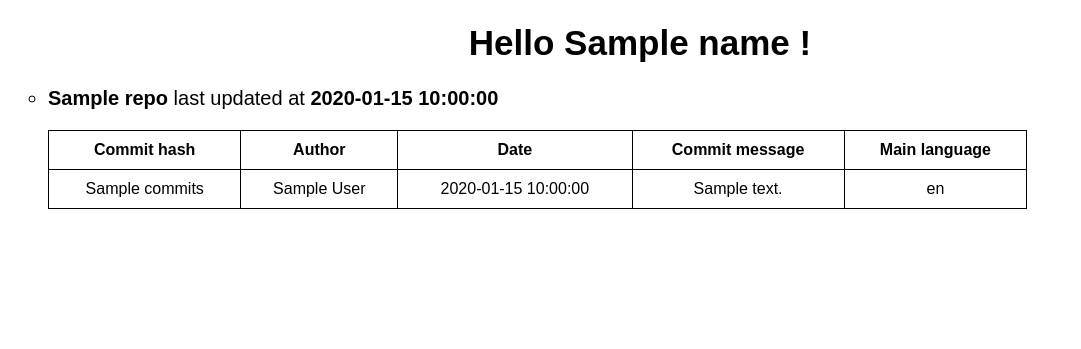
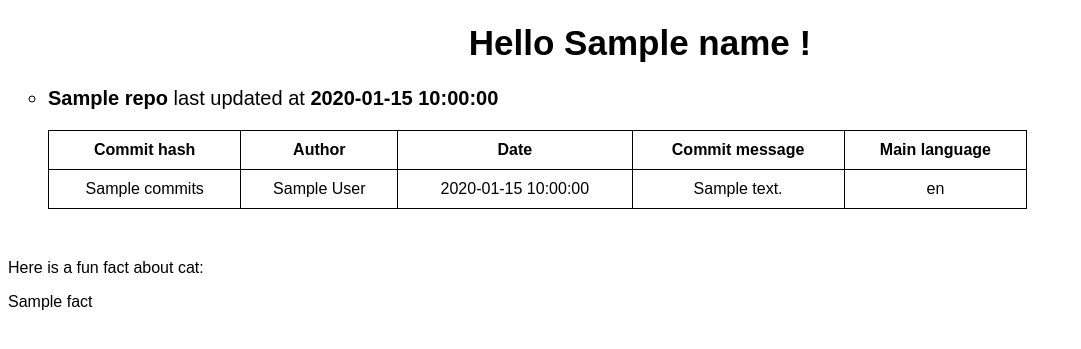
Before and after one commit to yf724/SSE-Lab2, a Flask app: template src/templates/githubUsername.html in a window 1280 px wide. Shown: the top 349 px of the page, without its empty margins (0-1081 px from the left). Run offline with Flask 3, Linux system fonts and the light colour scheme; the template is opened without the code that fills it: most values are stand-ins (such as "Sample title", 1, 10 or a date in 2020).

Commit message:
Added fun fact about cats

```diff
--- a/src/app.py
+++ b/src/app.py
@@ -34,6 +34,8 @@ def githubUsername():
     REPOS = []
     if response.status_code == 200:
         repos = response.json()
+    else:
+        print(f"Error: {response.status_code}")
     for repo in repos:
         full_name = repo['full_name']
         time = repo['updated_at']
@@ -56,8 +58,14 @@ def githubUsername():
              'date': date,
              'message': message,
              'languages': languages})
+        response_fact = requests.get("https://meowfacts.herokuapp.com/")
+        if response_fact.status_code == 200:
+            facts = response_fact.json()
+        else:
+            print(f"Error: {response_fact.status_code}")
+        fact = facts['data']['0']
     return render_template(
-        "githubUsername.html", name=input_name, repos=REPOS)
+        "githubUsername.html", name=input_name, repos=REPOS, fact=fact)
 
 
 def process_query(query):
--- a/src/templates/githubUsername.html
+++ b/src/templates/githubUsername.html
@@ -42,7 +42,10 @@
 		{% else %}
 			<p>No repositories found for this user.</p>
 		{% endif %}
-
+			<div>
+				<p>Here is a fun fact about cat:</p>
+				<p> {{ fact }}</p>
+			</div>
 	</body>
 
 
```
